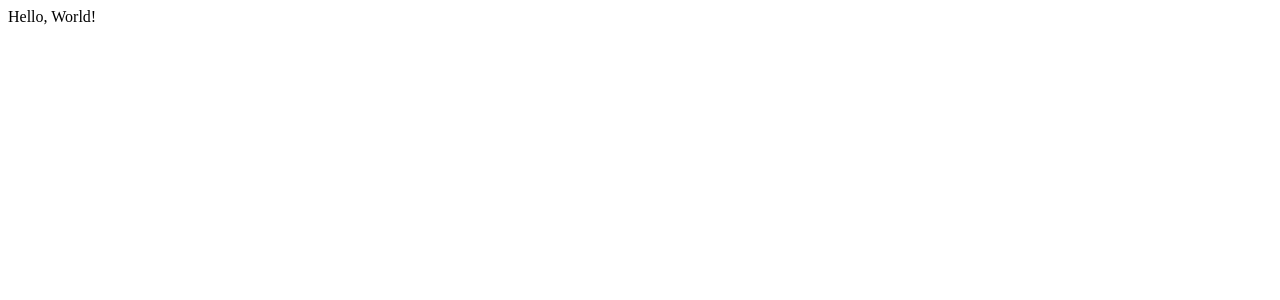
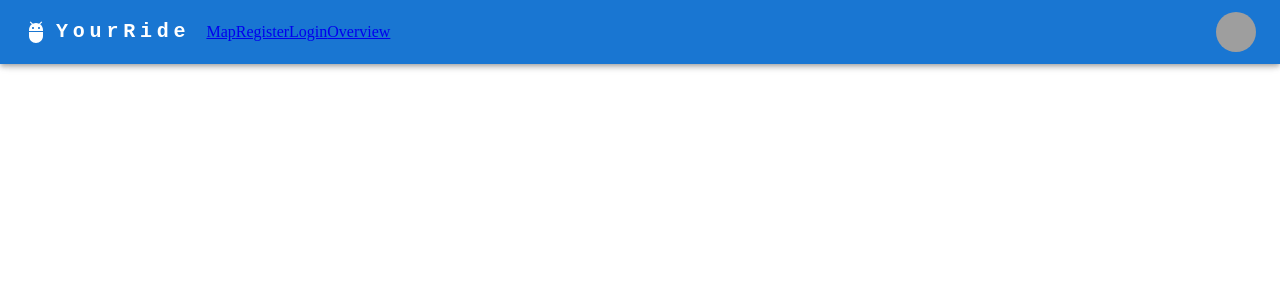
Before and after one commit to mrphil2105/UXWebExam, a React (Create React App) app in the folder UXWebExam/ClientApp/: page /overview in a window 1280 px wide. Shown: the top 300 px of the page. Built offline with nearby package versions, Linux system fonts and the light colour scheme; grey boxes are pictures that could not be loaded.

Commit message:
Add new navigation bar and MUI works

```diff
--- a/UXWebExam/ClientApp/package.json
+++ b/UXWebExam/ClientApp/package.json
@@ -3,8 +3,12 @@
   "version": "1.0.0",
   "private": true,
   "dependencies": {
+    "@emotion/react": "^11.9.0",
+    "@emotion/styled": "^11.8.1",
+    "@googlemaps/react-wrapper": "^1.1.34",
     "@mui/icons-material": "^5.8.0",
     "@mui/material": "^5.8.1",
+    "@types/material-ui": "^0.21.12",
     "react": "^18.1.0",
     "react-dom": "^18.1.0",
     "react-router-dom": "^6.3.0",
--- a/UXWebExam/ClientApp/src/App.tsx
+++ b/UXWebExam/ClientApp/src/App.tsx
@@ -1,3 +1,21 @@
-import * as React from "react";
+import React from "react";
+import { Route, Routes } from "react-router-dom";
+import Layout from "./components/layout/Layout";
+import Login from "./pages/login";
+import Register from "./pages/register";
+import Map from "./pages/map";
+import Overview from "./pages/overview";
 
-export default () => <>Hello, World!</>
+function App() {
+  return (
+    <Layout>
+      <Routes>
+        <Route path="/" element={<Map />} />
+        <Route path="/login" element={<Login />} />
+        <Route path="/register" element={<Register />} />
+        <Route path="/overview" element={<Overview />} />
+      </Routes>
+    </Layout>
+  );
+}
+export default App;
--- /dev/null
+++ b/UXWebExam/ClientApp/src/components/layout/AppBarResponsive.tsx
@@ -0,0 +1,197 @@
+import React from "react";
+import {
+    AppBar,
+    Box,
+    Toolbar,
+    IconButton,
+    Typography,
+    Container,
+    Avatar,
+    Button,
+    Tooltip,
+    Menu,
+    MenuItem,
+} from "@mui/material";
+import { Link } from "react-router-dom";
+
+import MenuIcon from "@mui/icons-material/Menu";
+import AdbIcon from "@mui/icons-material/Adb";
+
+const pages = [
+    { name: "map", link: <Link to="/map"> Map </Link> },
+    { name: "register", link: <Link to="/register"> Register </Link> },
+    { name: "login", link: <Link to="/login"> Login </Link> },
+    { name: "overview", link: <Link to="/overview"> Overview </Link> },
+];
+const settings = ["Profile", "Account", "Dashboard", "Logout"];
+
+const ResponsiveAppBar = () => {
+    const [anchorElNav, setAnchorElNav] = React.useState<null | HTMLElement>(
+        null
+    );
+    const [anchorElUser, setAnchorElUser] = React.useState<null | HTMLElement>(
+        null
+    );
+
+    const handleOpenNavMenu = (event: React.MouseEvent<HTMLElement>) => {
+        setAnchorElNav(event.currentTarget);
+    };
+    const handleOpenUserMenu = (event: React.MouseEvent<HTMLElement>) => {
+        setAnchorElUser(event.currentTarget);
+    };
+
+    const handleCloseNavMenu = () => {
+        setAnchorElNav(null);
+    };
+
+    const handleCloseUserMenu = () => {
+        setAnchorElUser(null);
+    };
+
+    return (
+        <AppBar position="fixed" sx={{ top: 0 }}>
+            <Container maxWidth="xl">
+                <Toolbar disableGutters>
+                    <AdbIcon
+                        sx={{ display: { xs: "none", md: "flex" }, mr: 1 }}
+                    />
+                    <Typography
+                        variant="h6"
+                        noWrap
+                        component="a"
+                        href="/"
+                        sx={{
+                            mr: 2,
+                            display: { xs: "none", md: "flex" },
+                            fontFamily: "monospace",
+                            fontWeight: 700,
+                            letterSpacing: ".3rem",
+                            color: "inherit",
+                            textDecoration: "none",
+                        }}
+                    >
+                        YourRide
+                    </Typography>
+
+                    <Box
+                        sx={{
+                            flexGrow: 1,
+                            display: { xs: "flex", md: "none" },
+                        }}
+                    >
+                        <IconButton
+                            size="large"
+                            aria-label="account of current user"
+                            aria-controls="menu-appbar"
+                            aria-haspopup="true"
+                            onClick={handleOpenNavMenu}
+                            color="inherit"
+                        >
+                            <MenuIcon />
+                        </IconButton>
+                        <Menu
+                            id="menu-appbar"
+                            anchorEl={anchorElNav}
+                            anchorOrigin={{
+                                vertical: "bottom",
+                                horizontal: "left",
+                            }}
+                            keepMounted
+                            transformOrigin={{
+                                vertical: "top",
+                                horizontal: "left",
+                            }}
+                            open={Boolean(anchorElNav)}
+                            onClose={handleCloseNavMenu}
+                            sx={{
+                                display: { xs: "block", md: "none" },
+                            }}
+                        >
+                            {pages.map((page) => (
+                                <MenuItem
+                                    key={page.name}
+                                    onClick={handleCloseNavMenu}
+                                >
+                                    <Typography textAlign="center">
+                                        {page.name}
+                                    </Typography>
+                                </MenuItem>
+                            ))}
+                        </Menu>
+                    </Box>
+                    <AdbIcon
+                        sx={{ display: { xs: "flex", md: "none" }, mr: 1 }}
+                    />
+                    <Typography
+                        variant="h5"
+                        noWrap
+                        component="a"
+                        href=""
+                        sx={{
+                            mr: 2,
+                            display: { xs: "flex", md: "none" },
+                            flexGrow: 1,
+                            fontFamily: "monospace",
+                            fontWeight: 700,
+                            letterSpacing: ".3rem",
+                            color: "inherit",
+                            textDecoration: "none",
+                        }}
+                    >
+                        LOGO
+                    </Typography>
+                    <Box
+                        sx={{
+                            flexGrow: 1,
+                            display: { xs: "none", md: "flex" },
+                        }}
+                    >
+                        {pages.map((page) => page.link)}
+                    </Box>
+
+                    <Box sx={{ flexGrow: 0 }}>
+                        <Tooltip title="Open settings">
+                            <IconButton
+                                onClick={handleOpenUserMenu}
+                                sx={{ p: 0 }}
+                            >
+                                <Avatar
+                                    alt="Remy Sharp"
+                                    src="/static/images/avatar/2.jpg"
+                                />
+                            </IconButton>
+                        </Tooltip>
+                        <Menu
+                            sx={{ mt: "45px" }}
+                            id="menu-appbar"
+                            anchorEl={anchorElUser}
+                            anchorOrigin={{
+                                vertical: "top",
+                                horizontal: "right",
+                            }}
+                            keepMounted
+                            transformOrigin={{
+                                vertical: "top",
+                                horizontal: "right",
+                            }}
+                            open={Boolean(anchorElUser)}
+                            onClose={handleCloseUserMenu}
+                        >
+                            {settings.map((setting) => (
+                                <MenuItem
+                                    key={setting}
+                                    onClick={handleCloseUserMenu}
+                                >
+                                    <Typography textAlign="center">
+                                        {setting}
+                                    </Typography>
+                                </MenuItem>
+                            ))}
+                        </Menu>
+                    </Box>
+                </Toolbar>
+            </Container>
+        </AppBar>
+    );
+};
+export default ResponsiveAppBar;
--- /dev/null
+++ b/UXWebExam/ClientApp/src/components/layout/Layout.tsx
@@ -0,0 +1,13 @@
+import React from "react";
+import AppBarResponsive from "./AppBarResponsive";
+
+function Layout(props: any) {
+    return (
+        <div>
+            <AppBarResponsive />
+            <main>{props.children}</main>
+        </div>
+    );
+}
+
+export default Layout;
--- /dev/null
+++ b/UXWebExam/ClientApp/src/components/map/MapContainer.tsx
@@ -0,0 +1,6 @@
+import React from "react";
+import { Wrapper, Status } from "@googlemaps/react-wrapper";
+
+const render = (status: Status) => {
+    return <h1>{status}</h1>;
+};
--- a/UXWebExam/ClientApp/src/index.tsx
+++ b/UXWebExam/ClientApp/src/index.tsx
@@ -1,14 +1,18 @@
-import * as React from "react";
-import * as ReactDOM from "react-dom";
+import React from "react";
+import ReactDOM from "react-dom";
 import { BrowserRouter } from "react-router-dom";
-import App from "./App"
+import { createRoot } from "react-dom/client";
 
-const baseUrl = document.getElementsByTagName("base")[0].getAttribute("href") as string;
+import App from "./App";
+
+const baseUrl = document
+    .getElementsByTagName("base")[0]
+    .getAttribute("href") as string;
 const rootElement = document.getElementById("root");
 
-ReactDOM.render(
+const root = createRoot(rootElement as HTMLElement);
+root.render(
     <BrowserRouter basename={baseUrl}>
         <App />
-    </BrowserRouter>,
-    rootElement
+    </BrowserRouter>
 );
--- /dev/null
+++ b/UXWebExam/ClientApp/src/pages/login.tsx
@@ -0,0 +1,14 @@
+import React from "react";
+
+function Login() {
+    return (
+        <>
+            <head>
+                <title>Login</title>
+            </head>
+            <div>Here you can log in</div>;
+        </>
+    );
+}
+
+export default Login;
--- /dev/null
+++ b/UXWebExam/ClientApp/src/pages/map.tsx
@@ -0,0 +1,7 @@
+import React from "react";
+
+function Map() {
+  return <div>Here you can see the map of available cars</div>;
+}
+
+export default Map;
--- /dev/null
+++ b/UXWebExam/ClientApp/src/pages/overview.tsx
@@ -0,0 +1,7 @@
+import React from "react";
+
+function Overview() {
+  return <> Here is an overview of all the cars</>;
+}
+
+export default Overview;
--- /dev/null
+++ b/UXWebExam/ClientApp/src/pages/register.tsx
@@ -0,0 +1,7 @@
+import React from "react";
+
+function Register() {
+  return <div>Here you can Register</div>;
+}
+
+export default Register;
```
Also changed, not shown: UXWebExam/ClientApp/src/pages/index.tsx (added), 1 other file (tests, documents, lock files or other folders).
